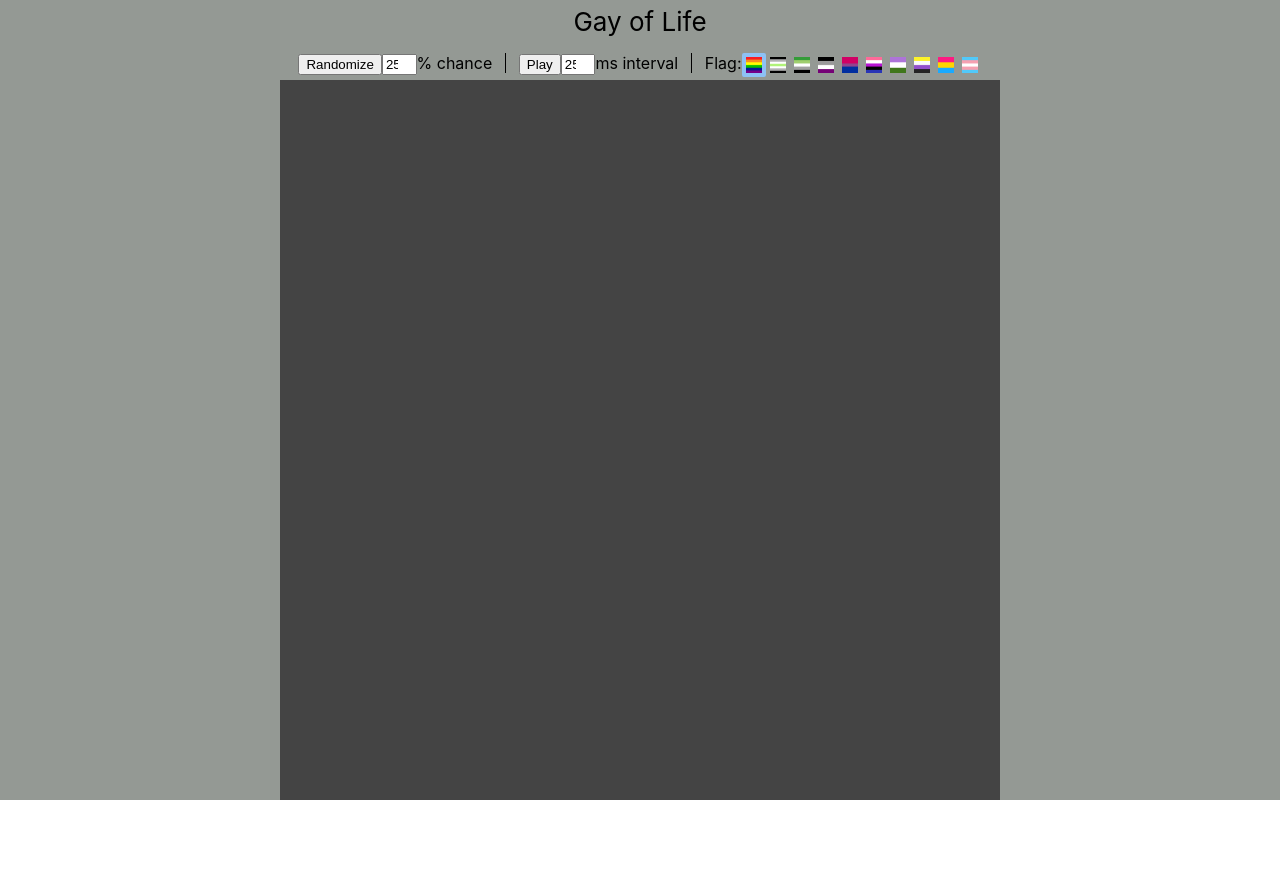
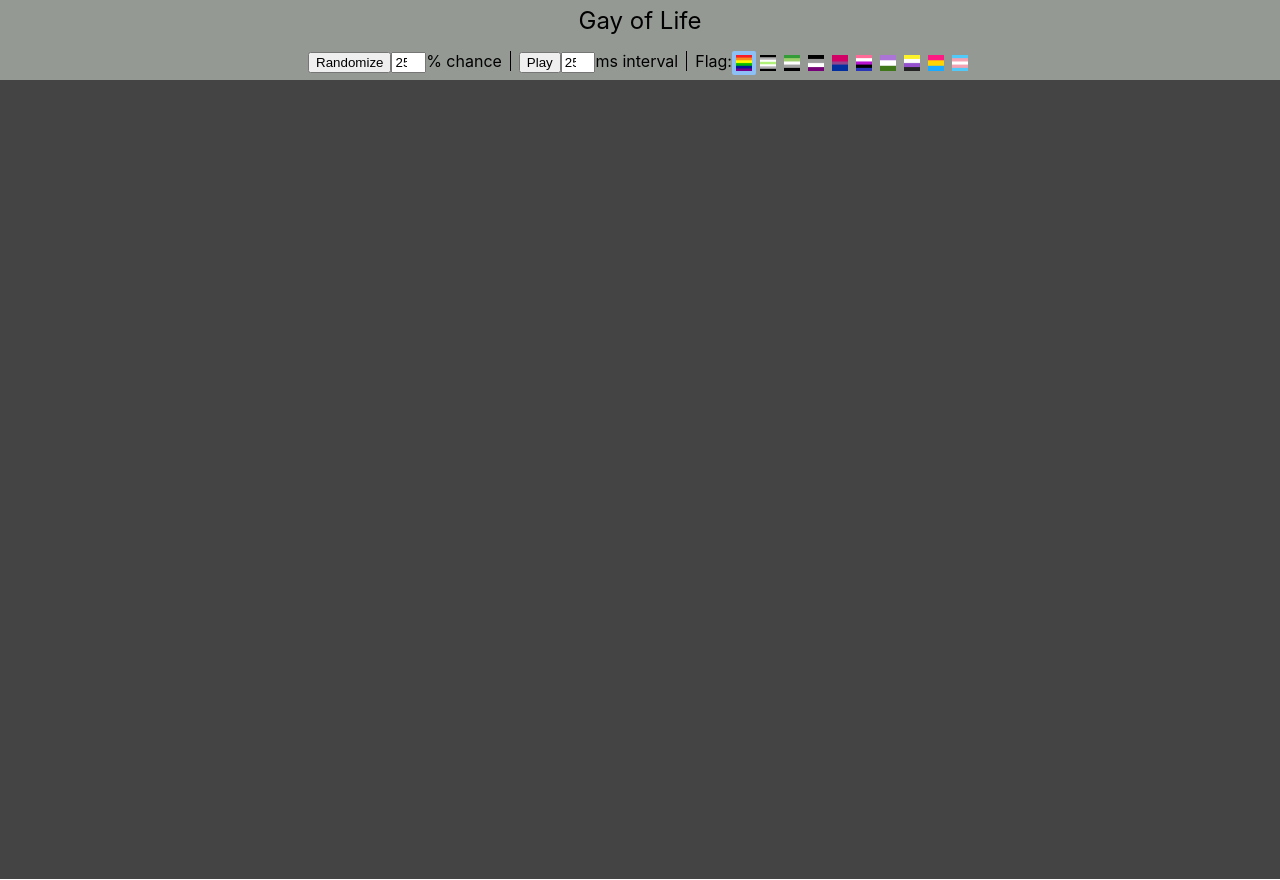
Before and after one commit to ErinCall/gay-of-life, a React (Create React App) app: page / in a window 1280 px wide. Before the commit the page ends 800 px from the top, so only its background shows below. Built offline with nearby package versions, Linux system fonts and the light colour scheme.

Commit message:
Initial stab at a dynamic the gameboard size

```diff
--- a/src/App.css
+++ b/src/App.css
@@ -5,31 +5,49 @@
   --highlight: #8dc1f5;
 }
 
+
+/*
+OK SO
+
+This sorta-kinda works:
+* Using `display: block` for the header does indeed make the header fit its content, as expected.
+* Setting Gameboard's height to 100% makes it 100% of its container, not (100% - height of the
+  App-header) like I hoped.
+* As expected, just using percentages for height/width creates rectangular cells when the viewport
+  is rectangular, so we need a way to match the cell-matrix's aspect ratio to its container's.
+  There's some stuff here
+  https://stackoverflow.com/questions/35153599/reactjs-get-height-of-an-element that looks
+  promising.
+
+*/
+
+
 .App {
   text-align: center;
-  min-height: 100vh;
+  height: 100vh;
+  width: 100vw;
   background-color: var(--neutral);
 }
 
 .App-header {
   background-color: var(--neutral);
-  display: flex;
-  flex-direction: column;
+  display: block;
   align-items: center;
   justify-content: center;
   color: black;
-  height: 10vh;
-  padding: 0;
+  padding: 0.5%;
 }
 
 .App-header p {
   margin: 0;
-  font-size: calc(10px + 2vmin);
+  font-size: 150%;
 }
 
 .Gameboard {
-  width: calc(min(90vh, 100vw));
-  height: calc(min(90vh, 100vw));
+  /*width: calc(min(90vh, 100vw));*/
+  /*height: calc(min(90vh, 100vw));*/
+  height:  100%;
+  width: 100%;
   margin-left: auto;
   margin-right: auto;
 }
@@ -40,9 +58,8 @@
 
 .Game-control {
   display: inline;
-  padding-left: 1vw;
-  padding-right: 1vw;
-  height: 3vh;
+  padding-left: 0.5em;
+  padding-right: 0.5em;
   border-right-style: solid;
   border-right-width: 1px;
 }
```
